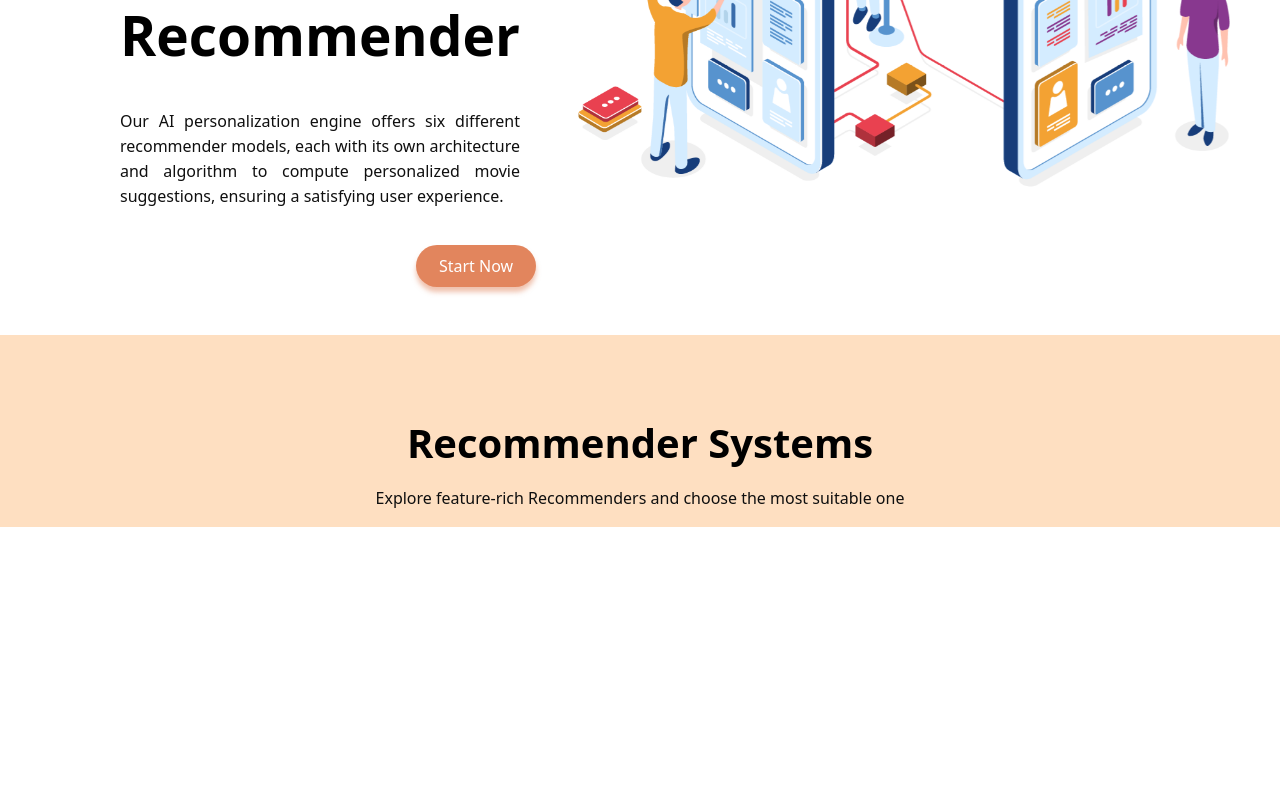
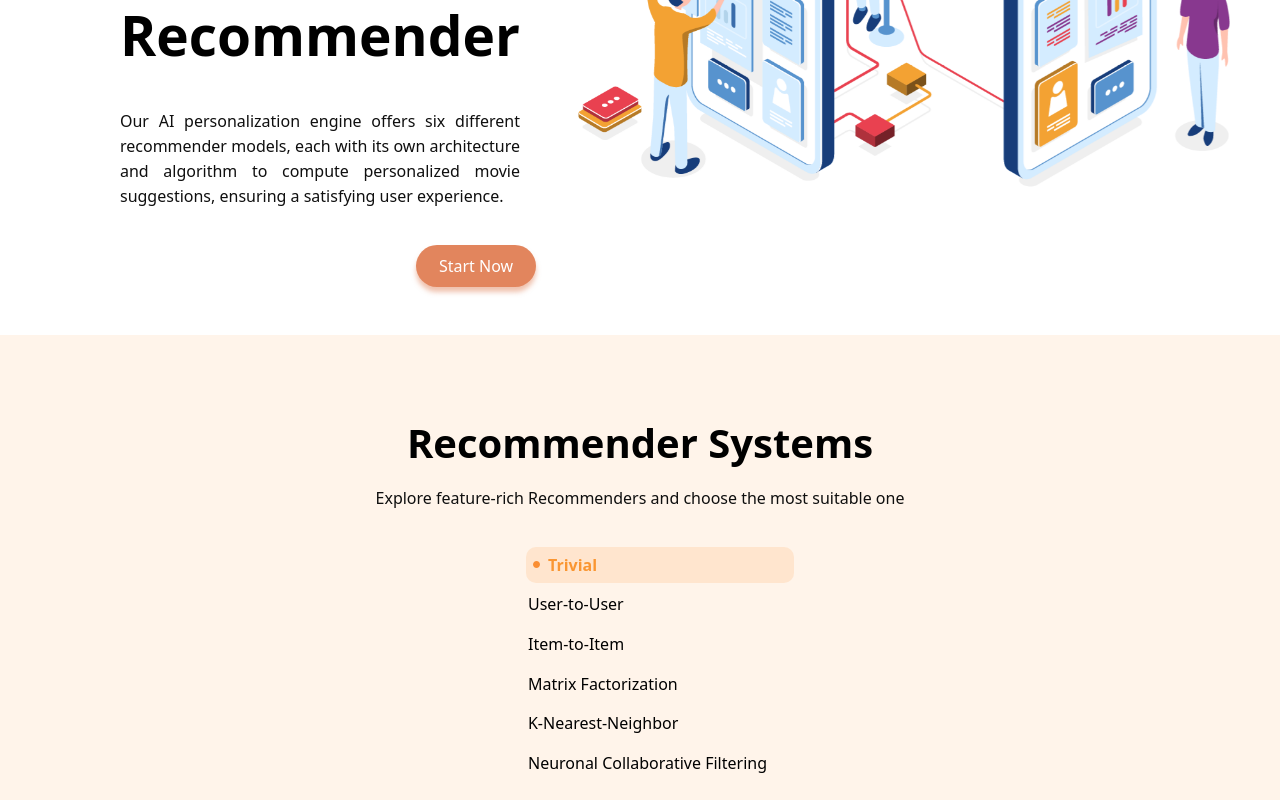
Before and after one commit to hangui11/Recommender-System-Frotend, a Vue app: page / in a window 1280 px wide. Shown: the part 475-1275 px from the top of the page. Before the commit the page ends 1002 px from the top, so only its background shows below. Built offline with nearby package versions, Linux system fonts and the light colour scheme.

Commit message:
add model-item-list

```diff
--- a/src/components/TheHome.vue
+++ b/src/components/TheHome.vue
@@ -4,6 +4,7 @@ import { useRouter } from 'vue-router'
 import sun from '@/components/icons/sun.png'
 import search from '@/components/icons/search.png'
 import personalized_recommendation from '@/assets/personalized-recommendations.png'
+import point from '@/components/icons/point.svg'
 import { ref, onMounted, onUnmounted } from 'vue'
 
 const router = useRouter()
@@ -22,11 +23,18 @@ const about = () => {
 
 const sign_up = () => {
   router.push('/sign_up')
+  // window.location.href = 'https://www.youtube.com/watch?v=Mhy5_DpSDhM';
 }
 
 let isSearchFocused = ref(false)
 let showModelList = ref(false)
 let input = ref("")
+let searchContainer = ref(null)
+let modelIndex = ref(-1)
+let showImage = ref(false)
+// let modelContent = ref(1)
+let pointerModel = ref('Trivial');
+
 const models = ['Trivial', 'User-to-User', 'Item-to-Item', 'Matrix Factorization', 'K-Nearest-Neighbor', 'Neuronal Collaborative Filtering']
 
 // const selectModel = (index, keyWord=false) => {
@@ -40,7 +48,6 @@ const filtereModel = () => {
   return models.filter((model) => model.toLowerCase().includes(input.value.toLowerCase()));
 }
 
-let searchContainer = ref(null)
 
 const handleClickOutside = (event) => {
 
@@ -50,12 +57,9 @@ const handleClickOutside = (event) => {
   }
 }
 
-
 const handleKeyDown = (event) => {
   if (input.value.length > 0 && event.key == "Enter") enterModel(-1)
 }
-
-let showImage = ref(false)
 
 onMounted(() => {
   document.addEventListener('click', handleClickOutside)
@@ -67,8 +71,6 @@ onUnmounted(() => {
   document.removeEventListener('click', handleClickOutside)
   document.removeEventListener('keydowm', handleKeyDown)
 })
-
-let modelIndex = ref(-1)
 
 const selectDown = () => {
   const modelsFiltered = filtereModel()
@@ -155,8 +157,24 @@ const closeModelList = () => {
   </div>
 
   <div class="model-content">
-    <h2>Recommender Systems</h2>
-    <p>Explore feature-rich Recommenders and choose the most suitable one</p>
+    <div class="content-text">
+      <h2>Recommender Systems</h2>
+      <p>Explore feature-rich Recommenders and choose the most suitable one</p>
+    </div>
+
+    <div class="models">
+      <ul>
+        <li v-for="model in models" :key="model" @click="pointerModel=model" :class="{'model-pointed' : pointerModel == model}">
+          <div class="align-point-model">
+            <img :src="point" class="point" :class="{'point-opacity' : pointerModel == model}" width="7px" height="7px" />
+            {{ model }}
+          </div>
+
+        </li>
+      </ul>
+
+      <!-- <LoginPage v-if="pointerModel==models[1]"></LoginPage> -->
+    </div>
   </div>
 
 
@@ -345,13 +363,14 @@ p {
 }
 
 #personalized_recommendation {
+  opacity: 0;
   width: 48rem;
   z-index: -1;
   /* width: 60%; */
 }
 
 .image-enter-active {
-  animation: slideInImage 1.5s ease-in-out forwards
+  animation: 1s slideInImage 1s ease-in-out forwards
 }
 
 .description-enter-active {
@@ -380,17 +399,83 @@ p {
 }
 
 .model-content {
-  background-color: rgba(250, 150, 50, 0.3);
+  background-color: rgba(250, 150, 50, 0.1);
   display: flex;
   justify-content: center;
   align-items: center;
   flex-direction: column;
 }
 
+.content-text {
+  display: flex;
+  justify-content: center;
+  align-items: center;
+  flex-direction: column;
+
+}
+
 h2 {
   font-size: clamp(1.5rem, 4vw, 2.5rem);
   margin-top: 5rem;
   margin-bottom: 0rem;
+}
+
+
+.models {
+  display:flex;
+  flex-direction: row;
+  justify-content: space-between;
+  align-items: center;
+}
+
+ul {
+  list-style-type: none;
+  padding: 0;
+}
+
+.point {
+  filter: invert(62%) sepia(66%) saturate(915%) hue-rotate(337deg) brightness(103%) contrast(96%);
+  font-size: 0.5rem;
+  margin-right:0.5rem;
+  transform: translateX(0px);
+  opacity: 0;
+  transition: all 0.3s ease-in-out
+}
+
+
+.align-point-model {
+  cursor: pointer;
+  display: flex;
+  align-items:center;
+
+}
+
+li {
+  padding: 0.45rem;
+  margin: 0.2rem;
+  transition: all 0.3s ease-in-out;
+}
+
+li:hover .point {
+  opacity: 1
+}
+
+li:hover {
+  transform: translateX(20px);
+  border-radius: 10px;
+  background-color: rgba(250, 150, 50, 0.15);
+}
+
+.model-pointed {
+  color: rgba(250, 150, 50, 1);
+  font-weight: bold;
+  transform: translateX(20px);
+  border-radius: 10px;
+  background-color: rgba(250, 150, 50, 0.15);
+}
+
+.point-opacity {
+  opacity: 1;
 }
 
 
```
Also changed, not shown: src/components/icons/point.svg (added).
